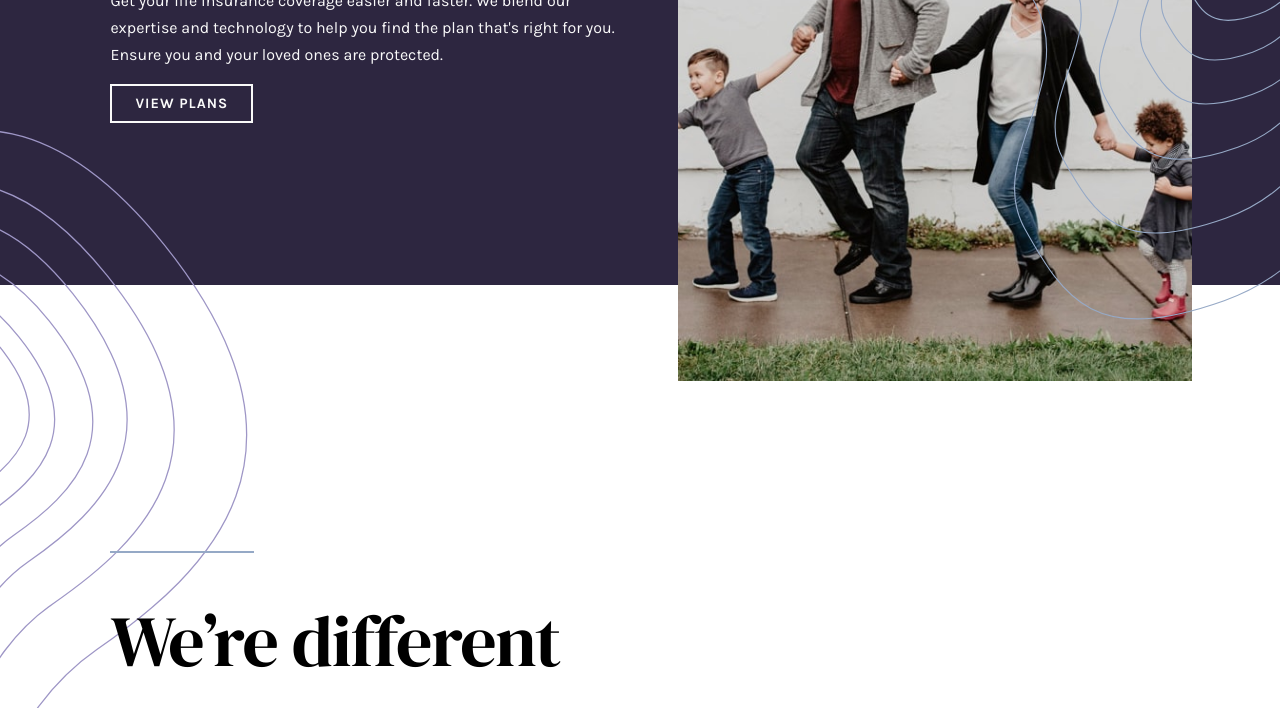
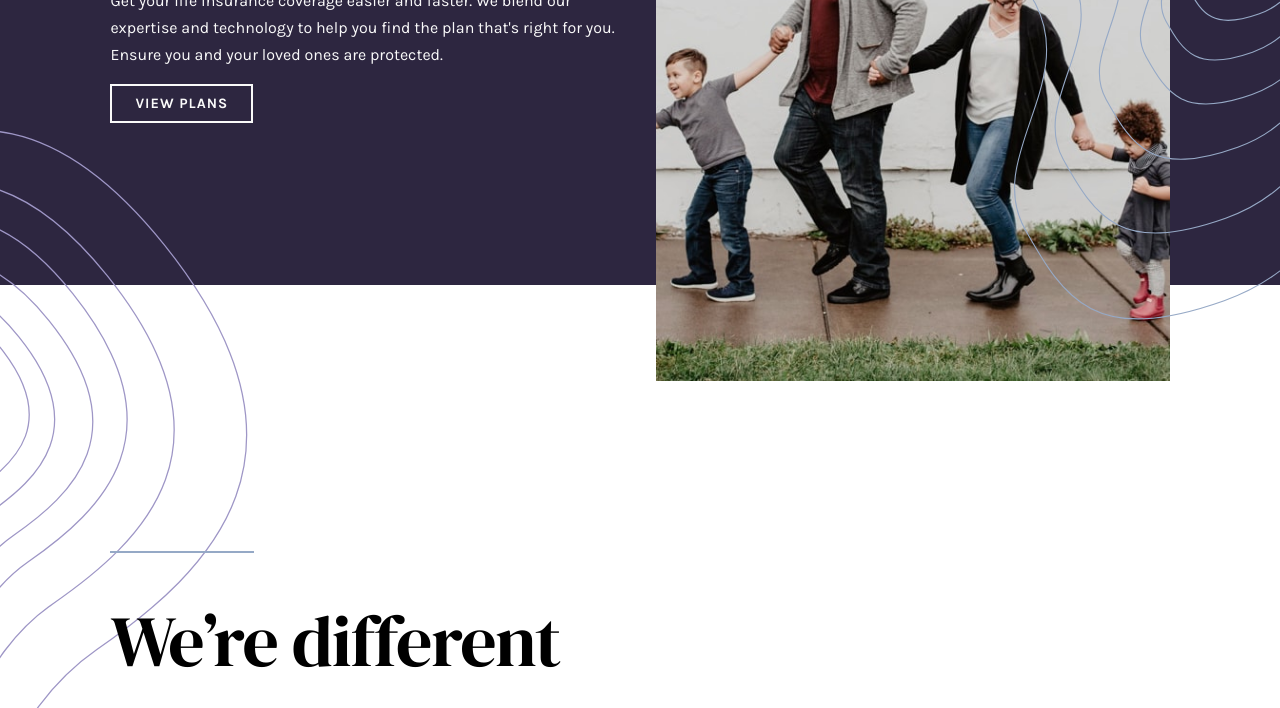
Before and after one commit to seranela/insure-landing-page, a plain HTML site: page index.html in a window 1280 px wide. Shown: the part 410-1118 px from the top of the page. Drawn offline with Linux system fonts and the light colour scheme.

Commit message:
Add space to right of intro photo

```diff
--- a/css/default.css
+++ b/css/default.css
@@ -563,6 +563,7 @@ footer {
 		order: 1;
 		position: relative;
 		top: clamp(1rem, 8vw, 6rem);
+		right: var(--spacing-page-side);
 	}
 
 	.intro-heading {
```
